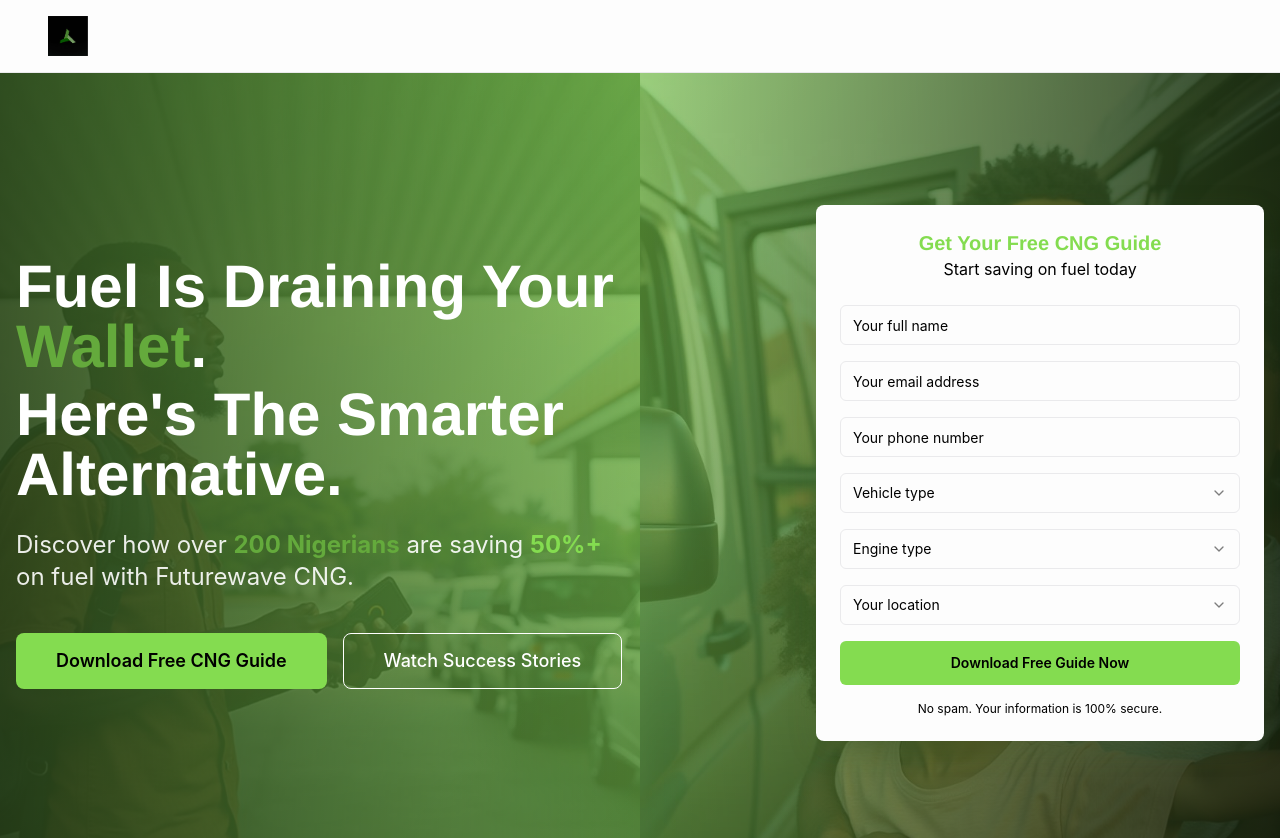
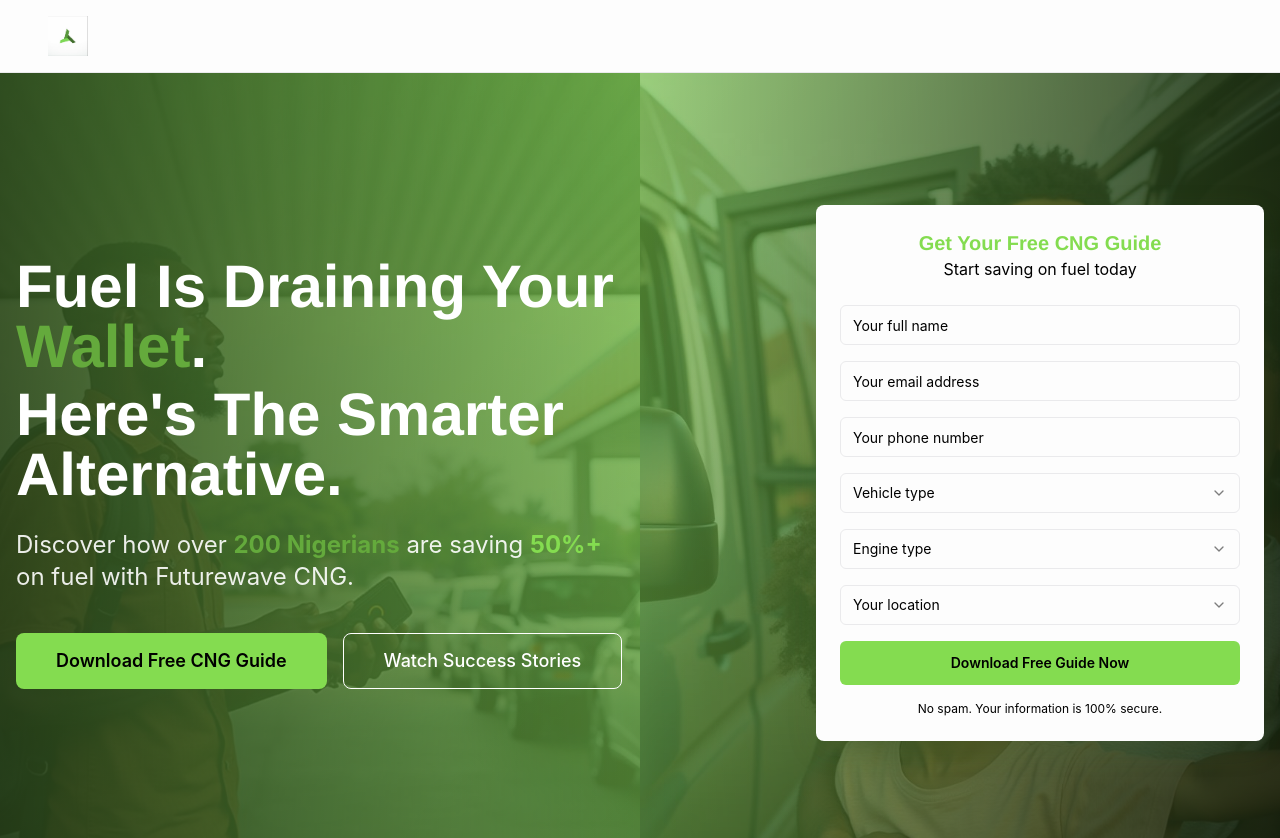
Before and after one commit to futurewavecng/fuel-saver-funnel, a React (Vite) app: page / in a window 1280 px wide. Shown: the top 838 px of the page. Built offline with nearby package versions, Linux system fonts and the light colour scheme.

Commit message:
Revert changes to project
Reverts all previous changes made to the project, restoring it to its original state.

```diff
--- a/src/components/Logo.tsx
+++ b/src/components/Logo.tsx
@@ -5,9 +5,6 @@ export const Logo = () => {
         src="/lovable-uploads/c296d986-2601-4bdf-8918-49298e75c0e9.png"
         alt="Futurewave Energy Solutions Logo"
         className="h-8 md:h-10 w-auto max-w-24 md:max-w-28"
-        style={{
-          filter: 'hue-rotate(180deg) invert(1) brightness(0.9)'
-        }}
       />
     </div>
   );
```
